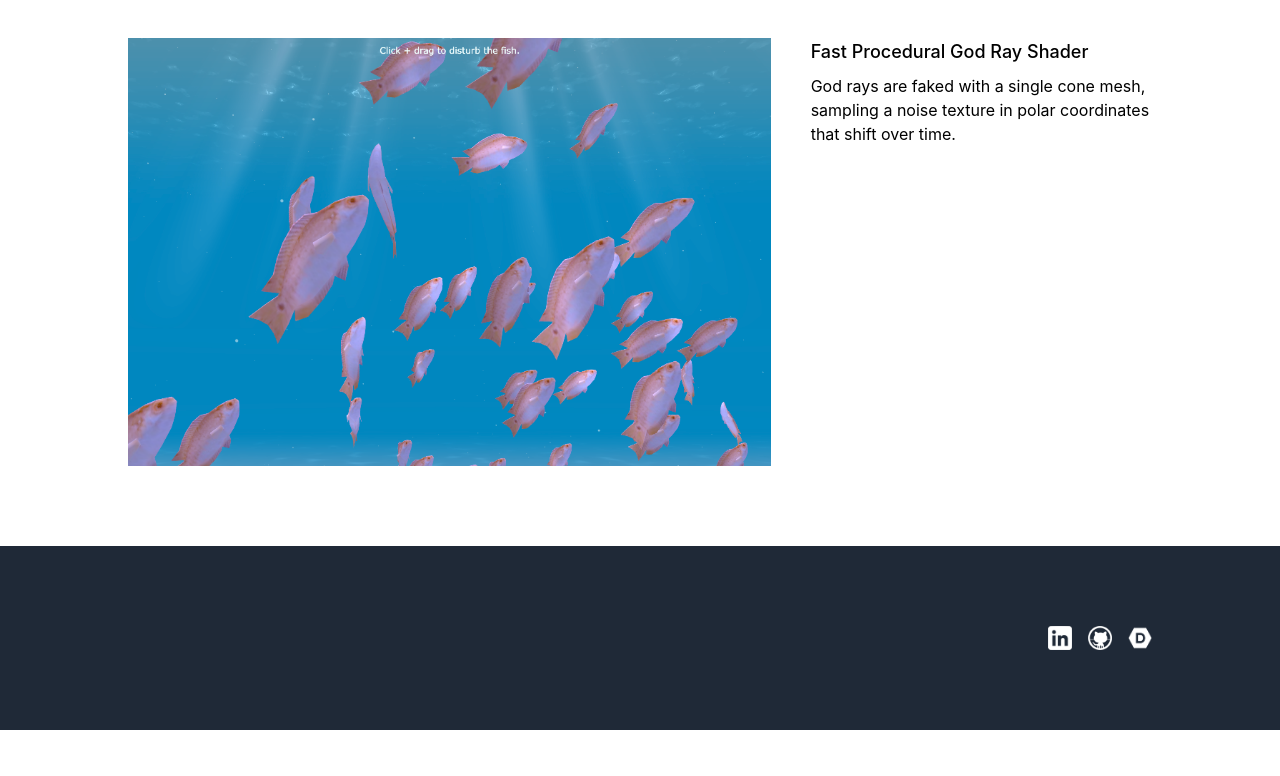
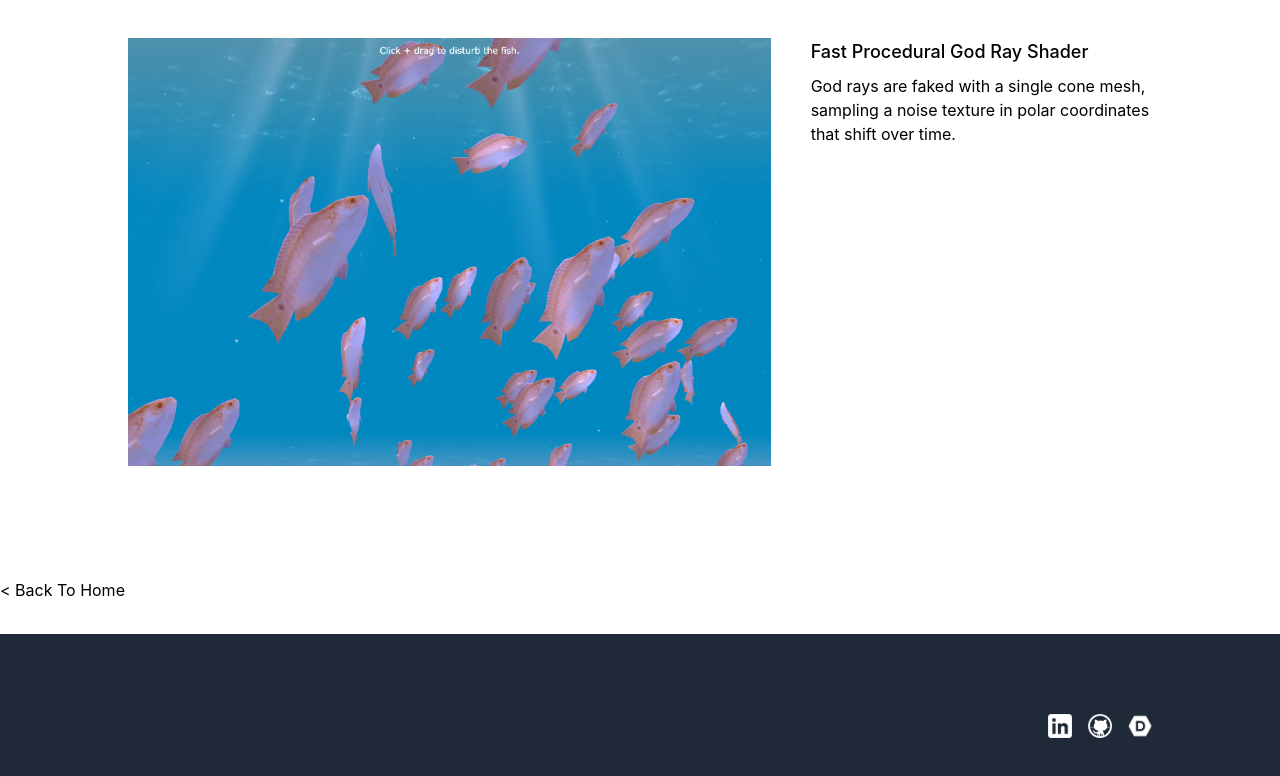
Before and after one commit to wayneyip/wayneyip.github.io, a React (Create React App) app: page /fishsim in a window 1280 px wide. Shown: the part 2662-3438 px from the top of the page. Before the commit the page ends 3392 px from the top, so only its background shows below. Built offline with nearby package versions, Linux system fonts and the light colour scheme.

Commit message:
Create BackToHome component; add to Fishsim page

```diff
--- /dev/null
+++ b/src/components/BackToHome.js
@@ -0,0 +1,12 @@
+import { Link } from 'react-router-dom';
+
+export default function BackToHome()
+{
+	return (
+		<div className="container max-w-screen-lg py-8">
+		<Link to="/">
+			<p className="text-left">&lt; Back To Home</p>
+		</Link>
+		</div>
+	)
+}
--- a/src/components/Fishsim.js
+++ b/src/components/Fishsim.js
@@ -1,5 +1,6 @@
 import Navbar from './Navbar.js';
 import Detail from './Detail.js';
+import BackToHome from './BackToHome.js';
 import Footer from './Footer.js';
 
 const details = [
@@ -63,6 +64,7 @@ export default function Fishsim()
             ))}
           </div>
         </div>
+      <BackToHome />
       <Footer />
     </div>
   )
```
